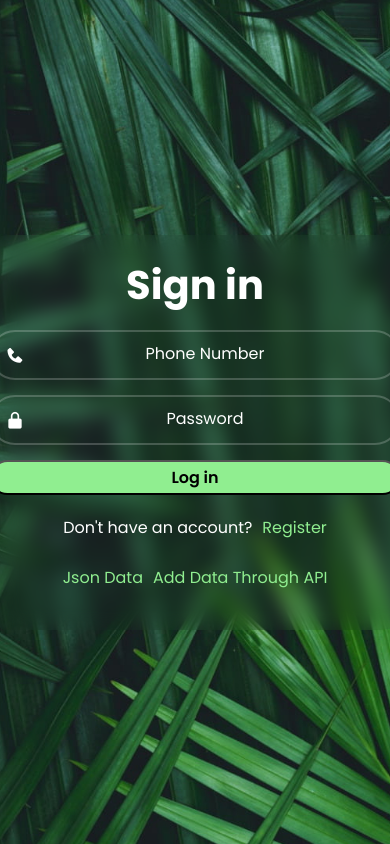
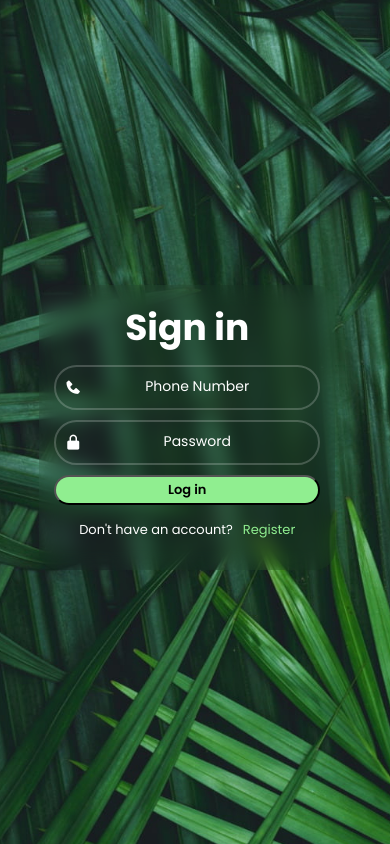
Before and after one commit to Aromal004/SignIn-SignUp, a Django app: page / in a window 390 px wide; the page is wider, and only the part inside the window is pictured. Run offline with Django 5.2, Linux system fonts and the light colour scheme.

Commit message:
Added Responsiveness

```diff
--- a/Template/Login.html
+++ b/Template/Login.html
@@ -38,11 +38,11 @@
                     <span>Don't have an account?</span>
                     <a href="register">Register</a>
                 </div>
-                <div class="form-group">
+                <!-- <div class="form-group"> -->
                     <!-- <a href="printData">View Data</a> -->
-                    <a href="get-data">Json Data</a>
-                    <a href="addData">Add Data Through API</a>
-                </div>
+                    <!-- <a href="get-data">Json Data</a> -->
+                    <!-- <a href="addData">Add Data Through API</a> -->
+                <!-- </div> -->
             </form>
         </div>
 
--- a/static/login.css
+++ b/static/login.css
@@ -92,3 +92,55 @@ a{
 a:hover{
     color: rgb(56, 131, 56);
 }
+
+@media (max-width: 600px) {
+    .container {
+        width: 95%;
+        padding: 15px;
+        border-radius: 20px;
+        margin-top: 10px;
+    }
+
+    input {
+        padding: 10px 15px 10px 35px;
+        border-radius: 25px;
+        height: 45px;
+    }
+
+    .form-group {
+        margin: 10px 0;
+    }
+
+    button {
+        height: 30px;
+        border-radius: 25px;
+    }
+
+    .parent-container {
+        width:85%;
+        font-size: 18px;
+        padding: 5px 10px;
+    }
+
+    .msg {
+        font-size: 14px;
+    }
+
+    a,
+    span {
+        font-size: 13px;
+    }
+
+    .input-wrapper i {
+        font-size: 18px;
+        left: 10px;
+    }
+
+    input::placeholder {
+        font-size: 14px;
+    }
+
+    button{
+        font-size: 13px;
+    }
+}
```
Also changed, not shown: static/style.css (+44 -0 lines).
